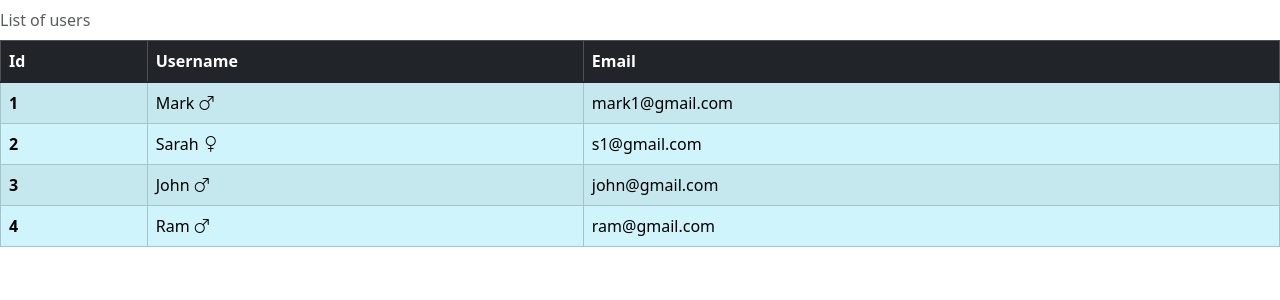
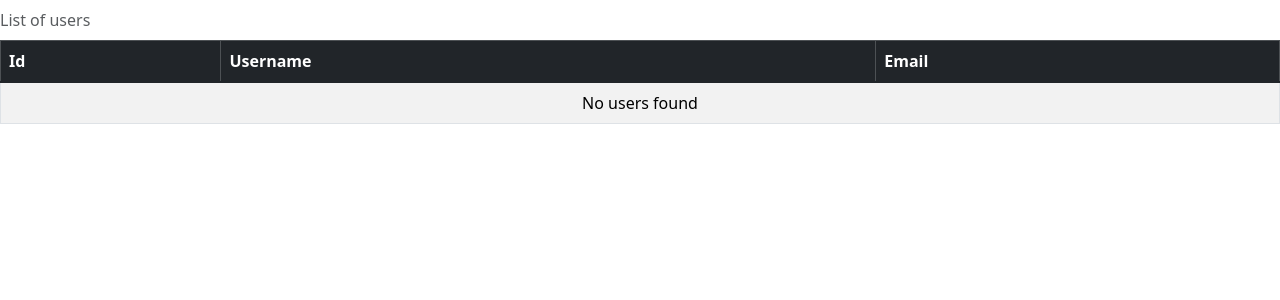
Before and after one commit to riyajmaharjan77-byte/chat-app, a Django app: page /home/ in a window 1280 px wide. Shown: the top 300 px of the page. Run offline with Django 5.2, Linux system fonts and the light colour scheme.

Commit message:
Updated user table

```diff
--- a/base/views.py
+++ b/base/views.py
@@ -1,8 +1,9 @@
 from django.shortcuts import render
-from .models import Message
+from .models import Message, User
 # Create your views here.
 def home(request):
     if request.method== 'POST':
         user_message= request.POST.get('user_message')
         Message.objects.create(message=user_message)
-    return render(request,'index.html')
+    users = User.objects.all()
+    return render(request,'index.html', {'users':users})
--- a/templates/index.html
+++ b/templates/index.html
@@ -7,7 +7,7 @@
     <title>Home</title>
     <link href="https://cdn.jsdelivr.net/npm/bootstrap@5.3.8/dist/css/bootstrap.min.css" rel="stylesheet" integrity="sha384-sRIl4kxILFvY47J16cr9ZwB07vP4J8+LH7qKQnuqkuIAvNWLzeN8tE5YBujZqJLB" crossorigin="anonymous">
     <script src="https://cdn.jsdelivr.net/npm/bootstrap@5.3.8/dist/js/bootstrap.bundle.min.js" integrity="sha384-FKyoEForCGlyvwx9Hj09JcYn3nv7wiPVlz7YYwJrWVcXK/BmnVDxM+D2scQbITxI" crossorigin="anonymous"></script>
-    <link rel="stylesheet" href="https://cdn.jsdelivr.net/npm/bootstrap-icons@1.11.1/font/bootstrap-icons.css">
+
 </head>
 <body>
 
@@ -23,32 +23,20 @@
     </tr>
   </thead>
   <tbody class="table-group-divider">
-    <tr class="table-info">
-      <th scope="row">1</th>
-      <td>Mark <i class="bi bi-gender-male gender-icon male"></i></td>
-      <td>mark1@gmail.com</td>
+    {% for user in users %}
+      <tr class="table-info">
+        <td>{{ user.id }}</td>
+        <td>{{ user.username }}</td>
+        <td>{{ user.email }}</td>
+      </tr>
+      {% empty %}
+      <tr>
+        <td colspan="3" class="text-center">No users found</td>
+      </tr>
+      {% endfor %}
+    </tbody>
+  </table>
 
-    </tr>
-    <tr class="table-info">
-      <th scope="row">2</th>
-      <td>Sarah <i class="bi bi-gender-female gender-icon female"></i></td>
-      <td>s1@gmail.com</td>
-
-    </tr>
-    <tr class="table-info">
-      <th scope="row">3</th>
-      <td>John <i class="bi bi-gender-male gender-icon male"></i></td>
-      <td>john@gmail.com</td>
-
-    </tr>
-
-    </tr>
-    <tr class="table-info">
-      <th scope="row">4</th>
-      <td>Ram <i class="bi bi-gender-male gender-icon male"></i></td>
-      <td>ram@gmail.com</td>
-  </tbody>
-</table>
 
 </body>
 <script src="https://cdn.jsdelivr.net/npm/@popperjs/core@2.11.8/dist/umd/popper.min.js" integrity="sha384-I7E8VVD/ismYTF4hNIPjVp/Zjvgyol6VFvRkX/vR+Vc4jQkC+hVqc2pM8ODewa9r" crossorigin="anonymous"></script>
```
